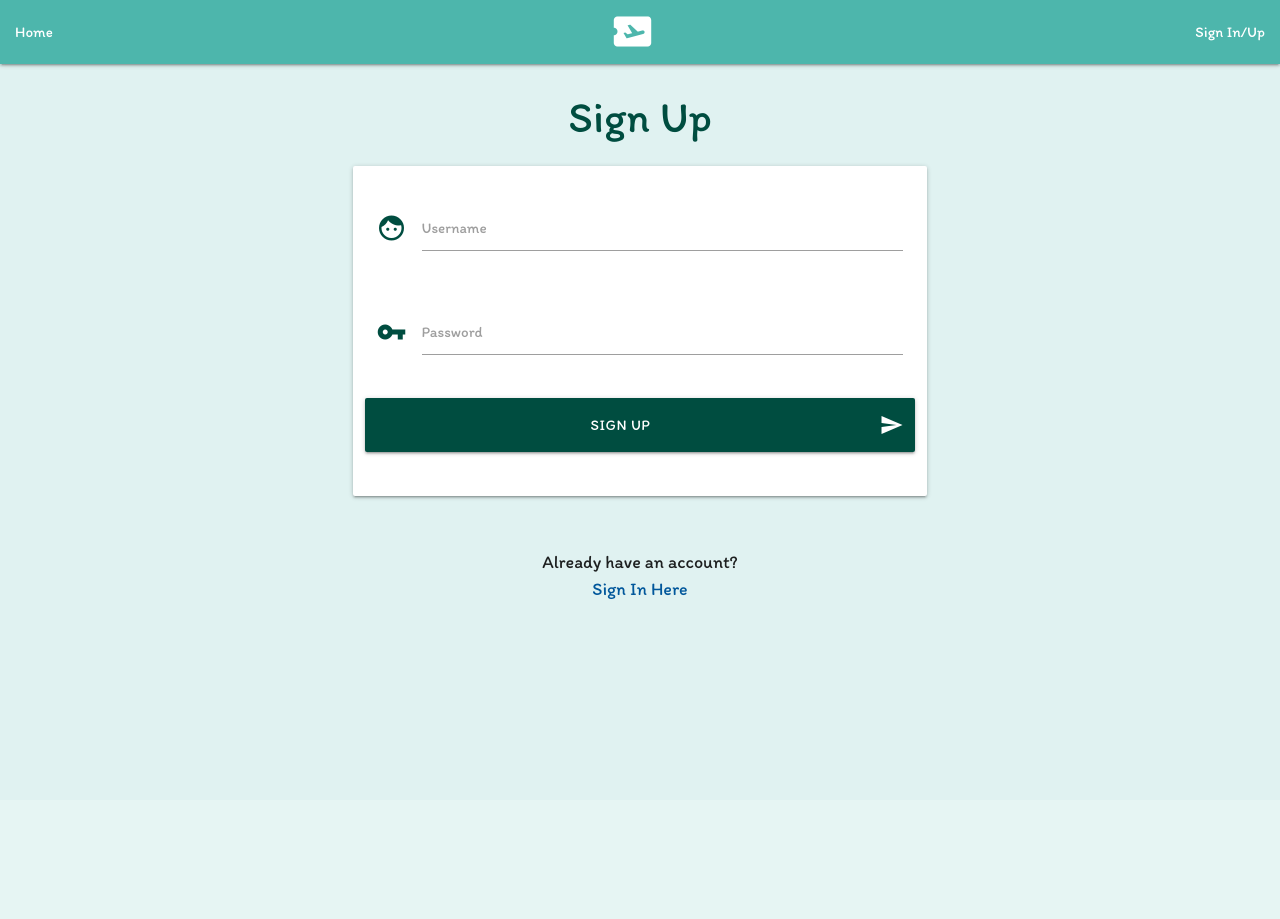
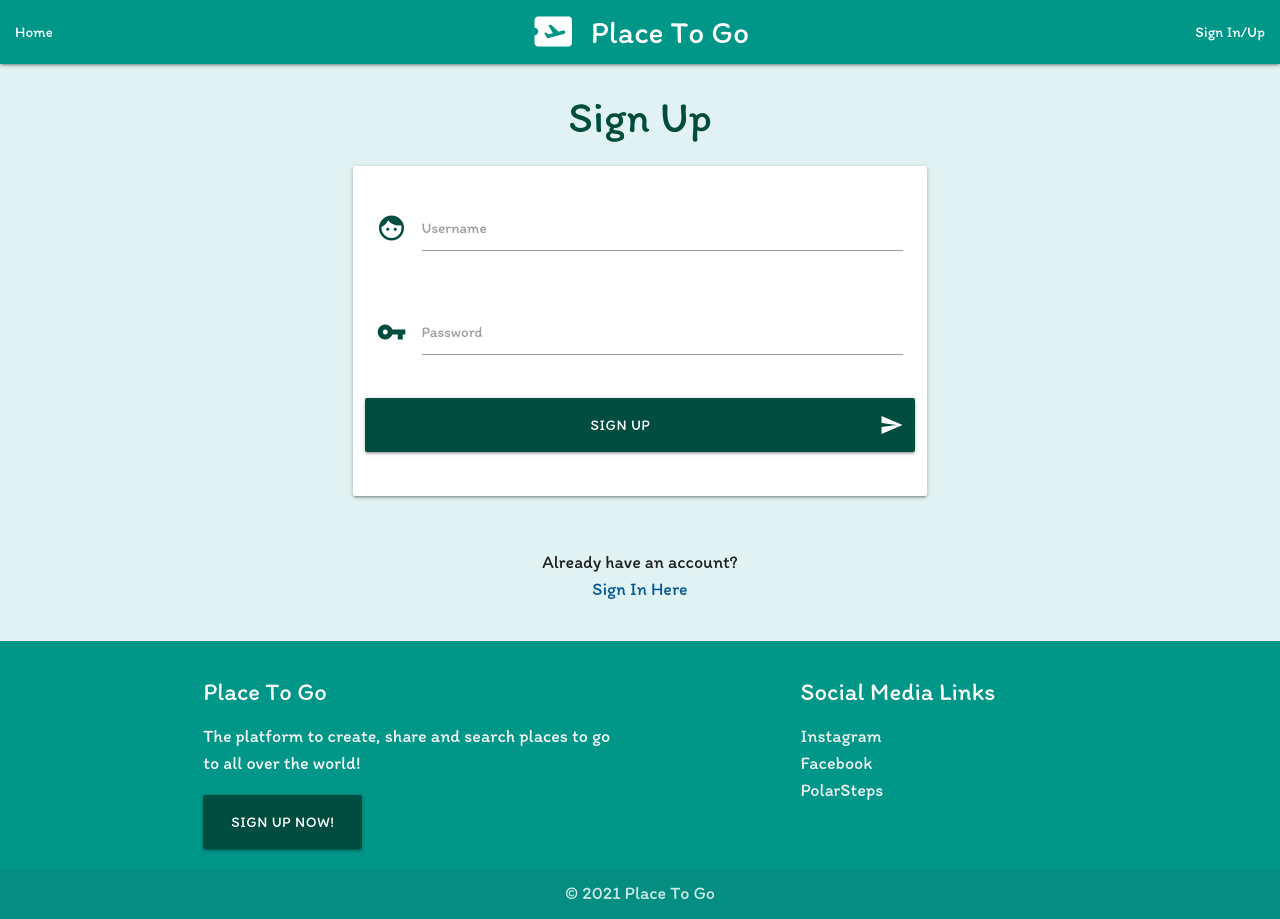
Before and after one commit to lonneke-dev/PlaceToGo, a Flask app: page /signup in a window 1280 px wide. Before the commit the page ends 599 px from the top, so only its background shows below. Run offline with Flask 2, Linux system fonts and the light colour scheme; some libraries are stand-ins or nearby versions.

Commit message:
Added the footer

```diff
--- a/templates/base.html
+++ b/templates/base.html
@@ -19,9 +19,9 @@
     <!-- Navbar -->
     <div class="navbar-fixed">
       <nav>
-        <div class="nav-wrapper teal lighten-2">
+        <div class="nav-wrapper teal">
           <a href="{{ url_for('get_places') }}" class="brand-logo center"><i
-              class="material-icons logo">airplane_ticket</i></a>
+            class="material-icons logo hide-on-med-and-down">airplane_ticket</i>Place To Go</a>
           <a href="#" data-target="mobile-demo" class="sidenav-trigger"><i class="material-icons">double_arrow</i></a>
           <ul class="left hide-on-med-and-down">
             <li><a href="{{ url_for('get_places') }}">Home</a></li>
@@ -72,6 +72,33 @@
     {% endblock %}
   </main>
 
+
+  <footer class="page-footer teal">
+    <div class="container">
+      <div class="row">
+        <div class="col l6 s12">
+          <h5 class="white-text">Place To Go</h5>
+          <p class="grey-text text-lighten-4">The platform to create, share and search places to go to all over the world!</p>
+          <a href="{{ url_for('signup') }}" class="btn-large teal darken-4">Sign Up Now!</a>
+        </div>
+        <div class="col l4 offset-l2 s12">
+          <h5 class="white-text">Social Media Links</h5>
+          <ul>
+            <li><a class="grey-text text-lighten-3" href="https://www.instagram.com/lonnekevanzomeren/" target="_blank">Instagram</a></li>
+            <li><a class="grey-text text-lighten-3" href="https://www.facebook.com/lonneke.vanzomeren/" target="_blank">Facebook</a></li>
+            <li><a class="grey-text text-lighten-3" href="https://www.polarsteps.com/travelnerd17" target="_blank">PolarSteps</a></li>
+          </ul>
+        </div>
+      </div>
+    </div>
+    <div class="footer-copyright">
+      <div class="container center-align">
+      © 2021 Place To Go
+      </div>
+    </div>
+  </footer>
+
+
   <script src="https://cdnjs.cloudflare.com/ajax/libs/jquery/3.5.1/jquery.min.js"></script>
   <script src="https://cdnjs.cloudflare.com/ajax/libs/materialize/1.0.0/js/materialize.min.js"></script>
   <script src="{{ url_for('static', filename='js/script.js') }}"></script>
```
